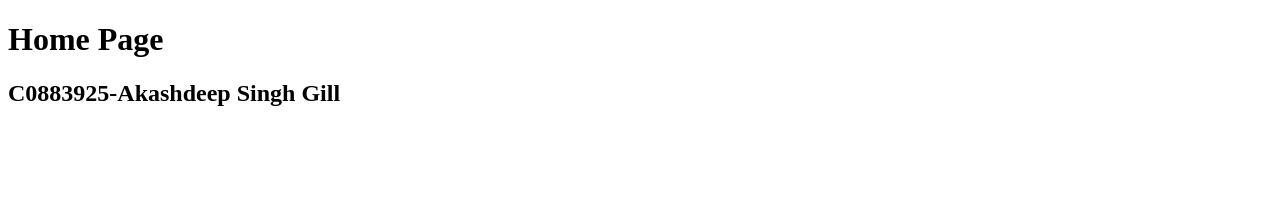
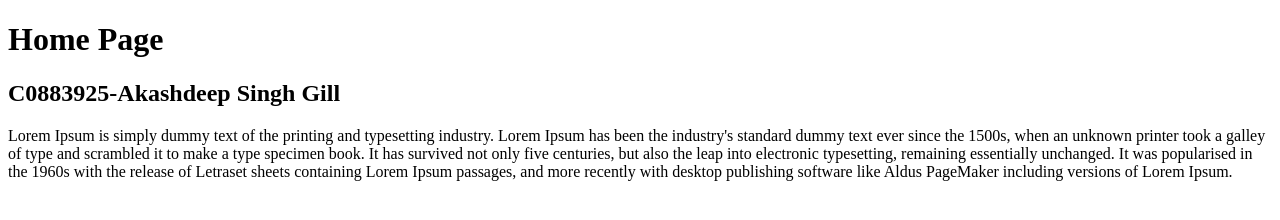
Before and after one commit to akashdeepsinghgill7007/Assignment3_C0883925, a website: page views/index.html in a window 1280 px wide. Drawn offline with Linux system fonts and the light colour scheme.

Commit message:
updated index.html

```diff
--- a/app.js
+++ b/app.js
@@ -3,6 +3,7 @@ const express = require('express');
 
 const app = express();
 const SERVER_PORT = process.env.PORT || 3000;
+const NAME = process.env.NAME || "Akashdeep";
 
 
 // Use body-parser middleware to parse incoming request bodies
@@ -18,4 +19,5 @@ app.get('/product', (req, res) => {
 
 app.listen(SERVER_PORT, () => {
     console.log(`Server listening on port ${SERVER_PORT}`);
+    console.log(`Name: ${NAME}`);
 });
--- a/views/index.html
+++ b/views/index.html
@@ -8,5 +8,15 @@
   <body>
     <h1>Home Page</h1>
     <h2>C0883925-Akashdeep Singh Gill</h2>
+    <p> Lorem Ipsum is simply dummy text of the printing and typesetting industry. Lorem Ipsum
+       has been the industry's standard dummy text ever
+      since the 1500s, when an unknown printer took a galley of type and scrambled it to make a type
+       specimen book. It has survived not only five
+      centuries, but also the leap into electronic typesetting, remaining essentially
+      unchanged. It was popularised
+      in the 1960s with the release of Letraset sheets containing Lorem Ipsum passages, and more
+      recently with desktop publishing software like Aldus PageMaker
+      including versions of Lorem Ipsum.
+    </p>
   </body>
 </html>
```
Also changed, not shown: 1 other file.
